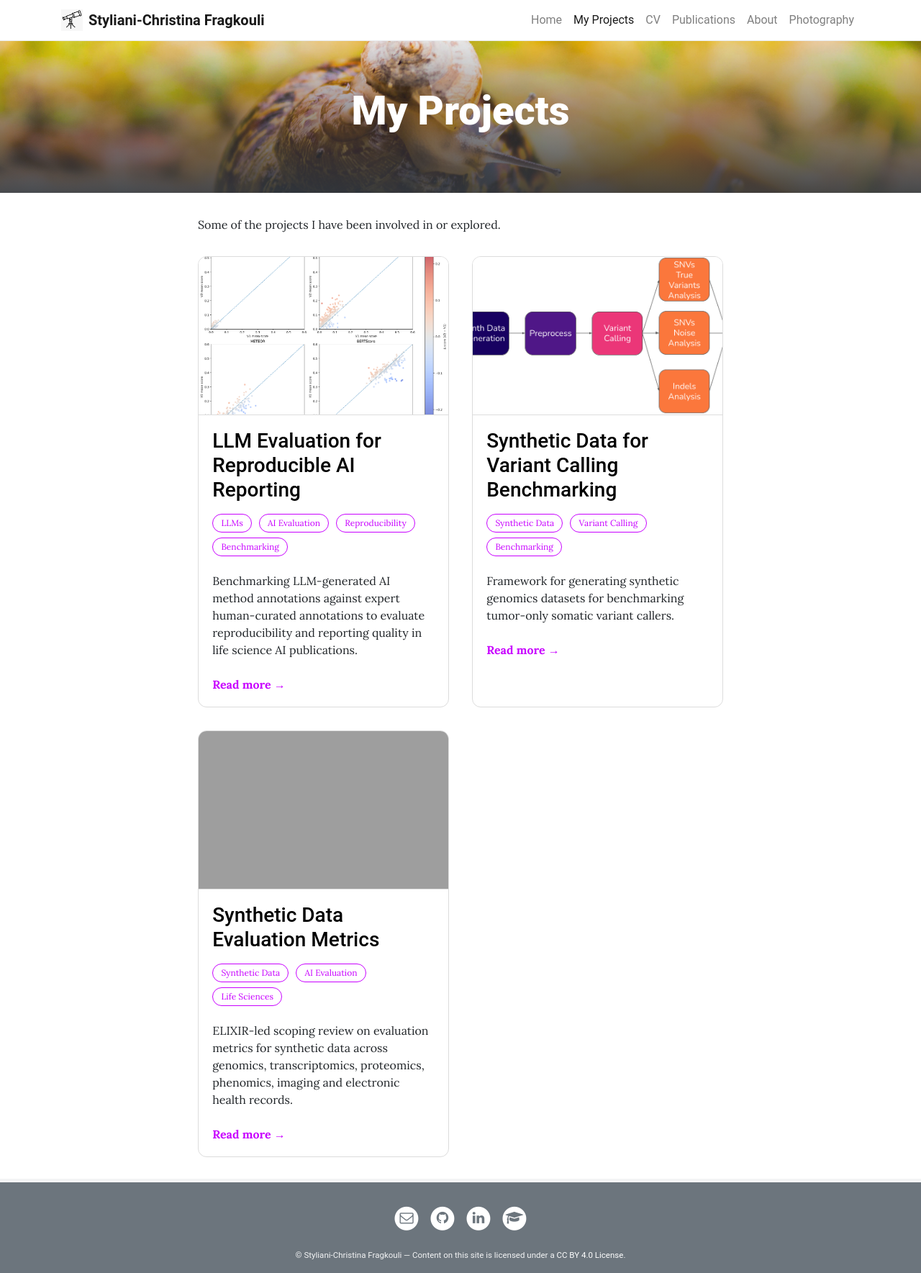
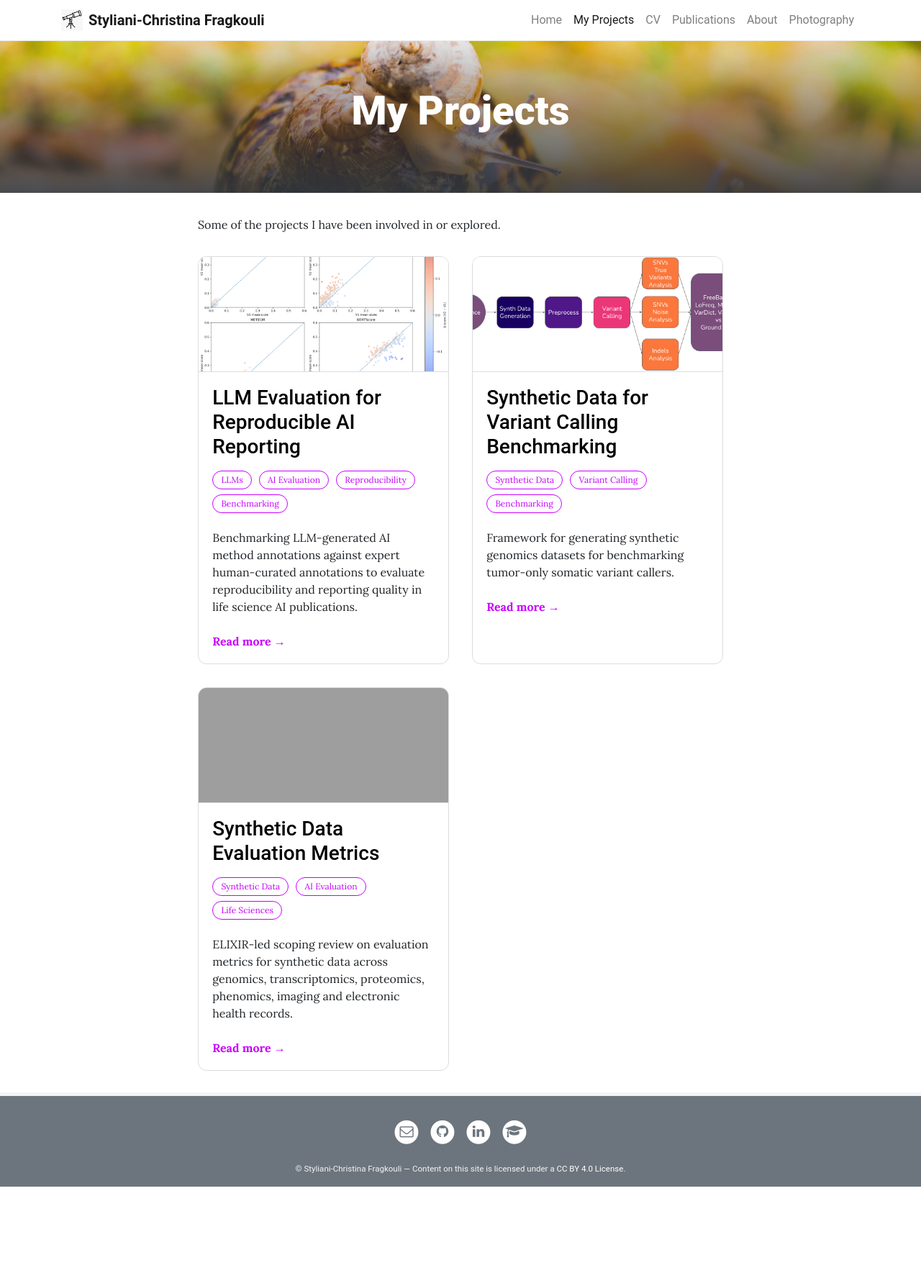
Before and after one commit to sfragkoul/sfragkoul.github.io, a Jekyll site: the page built from pages/Projects.md, in a window 1280 px wide. Shown: the whole page at 72% size. Built offline with Jekyll 4.4.1, drawn with Linux system fonts in a browser that asks for light colours; after the commit the page ends 1649 px from its top, so only the background shows below that; grey boxes are pictures that could not be loaded.

Commit message:
card img height reduce

```diff
--- a/_sass/_main.scss
+++ b/_sass/_main.scss
@@ -32,7 +32,7 @@ body > main {
 
 .project-card img {
   width: 100%;
-  height: 220px;
+  height: 160px;
   object-fit: cover;
   border-bottom: 1px solid #ddd;
 }
```
